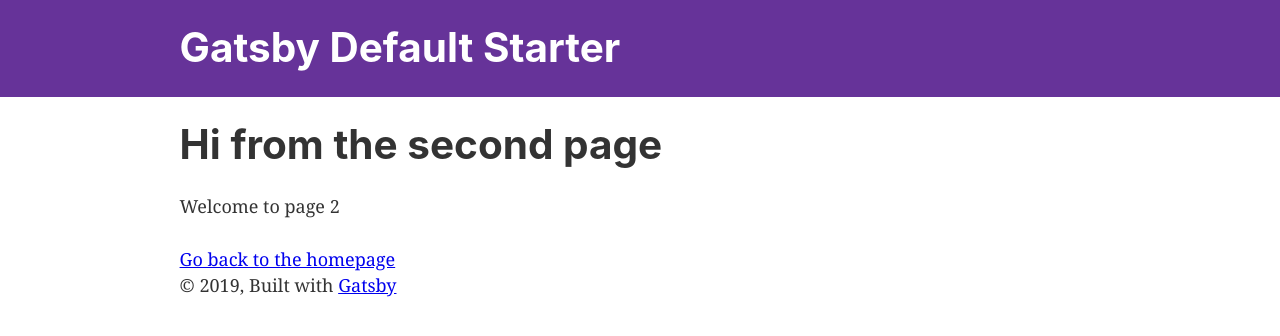
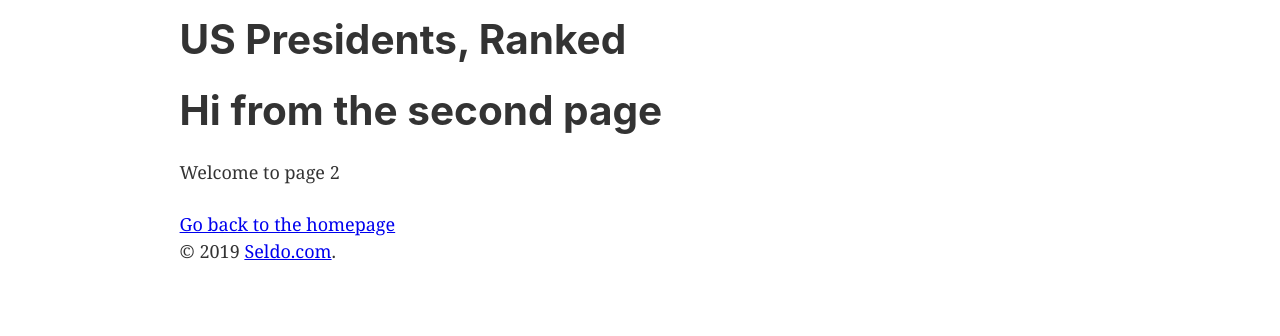
Before and after one commit to seldo/presidents, a Gatsby site in the folder presidents/: page /page-2 in a window 1280 px wide. Built offline with nearby package versions, Linux system fonts and the light colour scheme; Gatsby itself is replaced by a stand-in of ours.

```diff
--- a/presidents/gatsby-config.js
+++ b/presidents/gatsby-config.js
@@ -1,8 +1,8 @@
 module.exports = {
   siteMetadata: {
-    title: `Gatsby Default Starter`,
-    description: `Kick off your next, great Gatsby project with this default starter. This barebones starter ships with the main Gatsby configuration files you might need.`,
-    author: `@gatsbyjs`,
+    title: `US Presidents, Ranked`,
+    description: ``,
+    author: `@seldo`,
   },
   plugins: [
     `gatsby-plugin-react-helmet`,
--- a/presidents/src/components/header.js
+++ b/presidents/src/components/header.js
@@ -3,31 +3,10 @@
 import React from "react"
 
 const Header = ({ siteTitle }) => (
-  <header
-    style={{
-      background: `rebeccapurple`,
-      marginBottom: `1.45rem`,
-    }}
-  >
-    <div
-      style={{
-        margin: `0 auto`,
-        maxWidth: 960,
-        padding: `1.45rem 1.0875rem`,
-      }}
-    >
-      <h1 style={{ margin: 0 }}>
-        <Link
-          to="/"
-          style={{
-            color: `white`,
-            textDecoration: `none`,
-          }}
-        >
-          {siteTitle}
-        </Link>
-      </h1>
-    </div>
+  <header>
+    <h1 style={{ marginTop: '1rem' }}>
+      {siteTitle}
+    </h1>
   </header>
 )
 
--- a/presidents/src/components/layout.js
+++ b/presidents/src/components/layout.js
@@ -25,7 +25,6 @@
 
   return (
     <>
-      <Header siteTitle={data.site.siteMetadata.title} />
       <div
         style={{
           margin: `0 auto`,
@@ -34,11 +33,10 @@
           paddingTop: 0,
         }}
       >
+        <Header siteTitle={data.site.siteMetadata.title} />
         <main>{children}</main>
         <footer>
-          © {new Date().getFullYear()}, Built with
-          {` `}
-          <a href="https://www.gatsbyjs.org">Gatsby</a>
+          © {new Date().getFullYear()} <a href="http://seldo.com">Seldo.com</a>.
         </footer>
       </div>
     </>
--- a/presidents/src/components/seo.js
+++ b/presidents/src/components/seo.js
@@ -33,7 +33,7 @@
         lang,
       }}
       title={title}
-      titleTemplate={`%s | ${site.siteMetadata.title}`}
+      titleTemplate={`${site.siteMetadata.title}`}
       meta={[
         {
           name: `description`,
```
Also changed, not shown: presidents/src/pages/index.js (+21 -8 lines), presidents/static/presidents/16.jpg (added), 1 other file.
